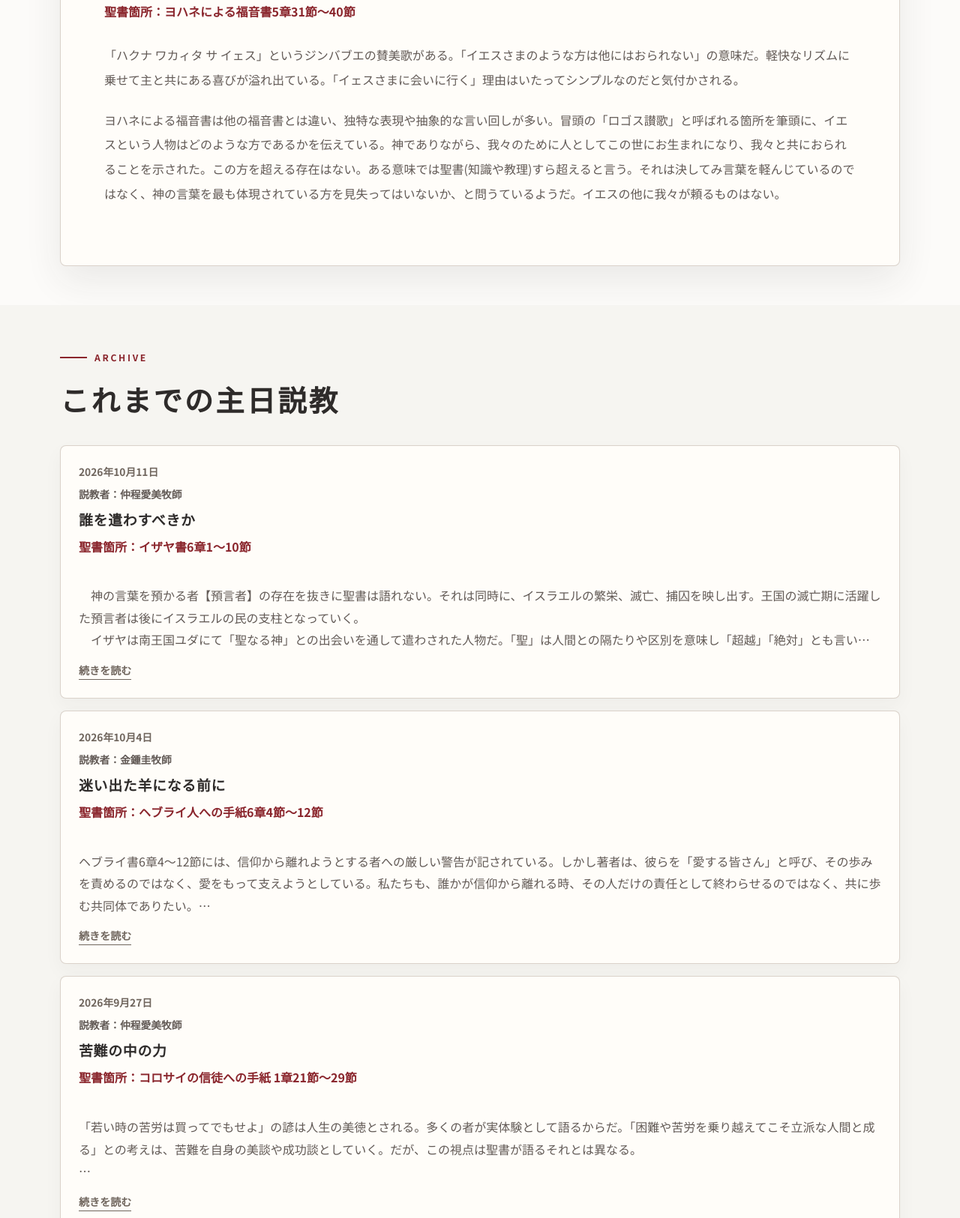
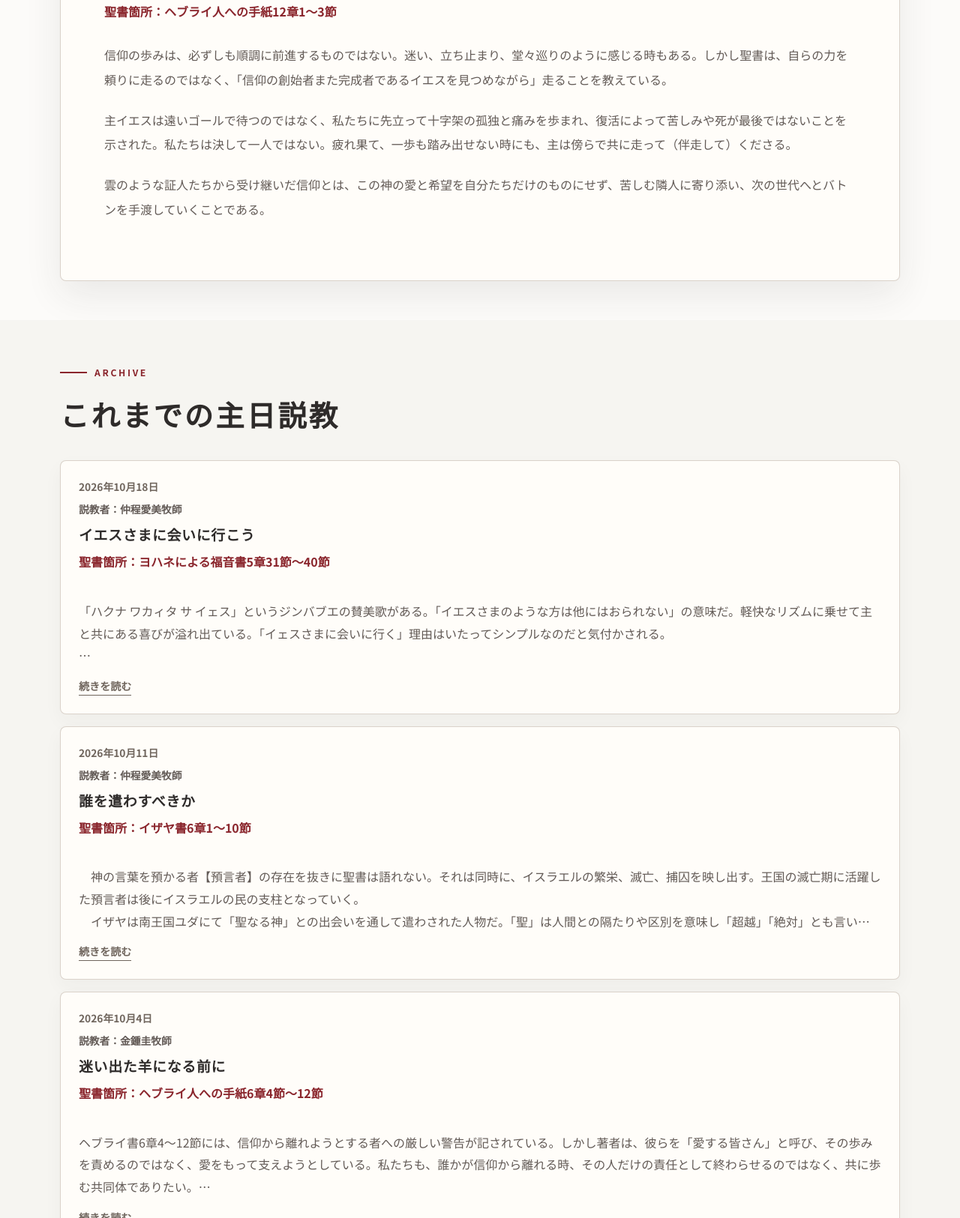
Before and after one commit to uccjtottorich/uccjtottorich, a plain HTML site: page test-cms-2026/sermon.html in a window 1280 px wide. Shown: the part 614-2239 px from the top of the page at 75% size. Drawn offline with nearby package versions, Linux system fonts and the light colour scheme.

Commit message:
Update microCMS sermon pages

```diff
--- a/test-cms-2026/sermon.html
+++ b/test-cms-2026/sermon.html
@@ -305,25 +305,26 @@
   <article class="sermon-paper">
     <div class="sermon-meta">
       <span>
-        2026年10月18日 主日礼拝
+        2026年10月25日 主日礼拝
       </span>
 
       <span>
-        説教者：仲程愛美牧師
+        説教者：森田喜基牧師
       </span>
     </div>
 
     <h2>
-      イエスさまに会いに行こう
+      多くの証人に雲のように囲まれて
     </h2>
 
     <p class="sermon-scripture">
-      聖書箇所：ヨハネによる福音書5章31節〜40節
+      聖書箇所：ヘブライ人への手紙12章1〜3節
     </p>
 
     <div class="sermon-body">
-      <p>「ハクナ ワカィタ サ イェス」というジンバブエの賛美歌がある。「イエスさまのような方は他にはおられない」の意味だ。軽快なリズムに乗せて主と共にある喜びが溢れ出ている。「イェスさまに会いに行く」理由はいたってシンプルなのだと気付かされる。</p>
-<p>ヨハネによる福音書は他の福音書とは違い、独特な表現や抽象的な言い回しが多い。冒頭の「ロゴス讃歌」と呼ばれる箇所を筆頭に、イエスという人物はどのような方であるかを伝えている。神でありながら、我々のために人としてこの世にお生まれになり、我々と共におられることを示された。この方を超える存在はない。ある意味では聖書(知識や教理)すら超えると言う。それは決してみ言葉を軽んじているのではなく、神の言葉を最も体現されている方を見失ってはいないか、と問うているようだ。イエスの他に我々が頼るものはない。</p>
+      <p>信仰の歩みは、必ずしも順調に前進するものではない。迷い、立ち止まり、堂々巡りのように感じる時もある。しかし聖書は、自らの力を頼りに走るのではなく、「信仰の創始者また完成者であるイエスを見つめながら」走ることを教えている。</p>
+<p>主イエスは遠いゴールで待つのではなく、私たちに先立って十字架の孤独と痛みを歩まれ、復活によって苦しみや死が最後ではないことを示された。私たちは決して一人ではない。疲れ果て、一歩も踏み出せない時にも、主は傍らで共に走って（伴走して）くださる。</p>
+<p>雲のような証人たちから受け継いだ信仰とは、この神の愛と希望を自分たちだけのものにせず、苦しむ隣人に寄り添い、次の世代へとバトンを手渡していくことである。</p>
     </div>
   </article>
 
@@ -350,6 +351,37 @@
           </div>
 
           <div class="sermon-board">
+
+
+      <article class="sermon-card">
+
+        <div class="sermon-card-main">
+
+          <time datetime="2026-10-18">
+            2026年10月18日
+          </time>
+
+          <span class="sermon-card-preacher">
+            説教者：仲程愛美牧師
+          </span>
+
+          <h3 class="sermon-card-title">
+            イエスさまに会いに行こう
+          </h3>
+
+          <span class="sermon-scripture">
+            聖書箇所：ヨハネによる福音書5章31節〜40節
+          </span>
+
+          <span class="sermon-card-summary">
+            「ハクナ ワカィタ サ イェス」というジンバブエの賛美歌がある。「イエスさまのような方は他にはおられない」の意味だ。軽快なリズムに乗せて主と共にある喜びが溢れ出ている。「イェスさまに会いに行く」理由はいたってシンプルなのだと気付かされる。
+
+ヨハネによる福音書は他の福音書とは違い、独特な表現や抽象的な言い回しが多い。冒頭の「ロゴス讃歌」と呼ばれる箇所を筆頭に、イエスという人物はどのような方であるかを伝えている。神でありながら、我々のために人としてこの世にお生まれになり、我々と共におられることを示された。この方を超える存在はない。ある意味では聖書(知識や教理)すら超えると言う。それは決してみ言葉を軽んじているのではなく、神の言葉を最も体現されている方を見失ってはいないか、と問うているようだ。イエスの他に我々が頼るものはない。
+
+          </span>
+
+        </div>
+      </article>
 
 
       <article class="sermon-card">
@@ -408,38 +440,6 @@
 信仰と忍耐をもって互いに支え合い、まだキリストの道に確信を持てない人も安心して歩める教会となること。それこそが、私たちの宣教の姿である。
 
 世界聖餐日にあたり、私たち自身も完全ではない者として主の食卓に招かれていることを覚えつつ、いつの日か共にその恵みと喜びにあずかることのできる共同体を目指したい。
-          </span>
-
-        </div>
-      </article>
-
-
-      <article class="sermon-card">
-
-        <div class="sermon-card-main">
-
-          <time datetime="2026-09-27">
-            2026年9月27日
-          </time>
-
-          <span class="sermon-card-preacher">
-            説教者：仲程愛美牧師
-          </span>
-
-          <h3 class="sermon-card-title">
-            苦難の中の力
-          </h3>
-
-          <span class="sermon-scripture">
-            聖書箇所：コロサイの信徒への手紙 1章21節〜29節
-          </span>
-
-          <span class="sermon-card-summary">
-            「若い時の苦労は買ってでもせよ」の諺は人生の美徳とされる。多くの者が実体験として語るからだ。「困難や苦労を乗り越えてこそ立派な人間と成る」との考えは、苦難を自身の美談や成功談としていく。だが、この視点は聖書が語るそれとは異なる。
-
-パウロも苦しむことを喜びとしていると語る。が、その根拠は「わたし」はいない。神の言葉を伝えるために仕える者となったパウロは、人間的成長のための人生論を語らない。我々はこの手紙の言葉を、彼の言葉を受けとめる時その点を見落としてはいけない。パウロにとっての苦労は、神の計画に参与している証、恵みそのものなのだ。
-
-キリストを伝える、証しするのは苦労がある。しかしその中で力強く、共に闘ってくださる方を見上げていきたい。
           </span>
 
         </div>
```
Also changed, not shown: sermon.html (+38 -38 lines).
